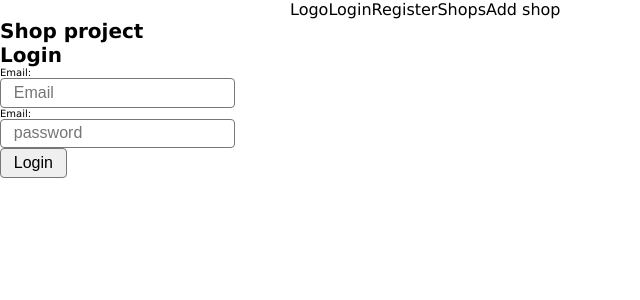
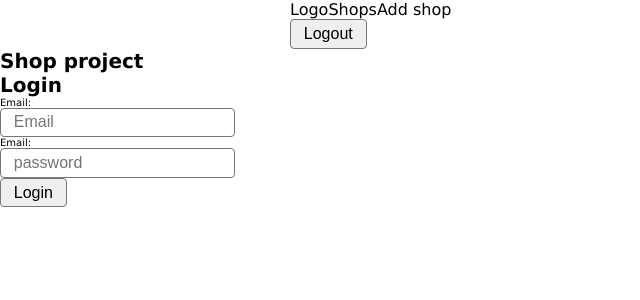
Before and after one commit to LukasZarnauskas/ShopWeb-atsiskaitymas, a React (Vite) app: page /login in a window 1280 px wide. Shown: the top 300 px of the page, without its empty margins (0-640 px from the left). Built offline with nearby package versions, Linux system fonts and the light colour scheme.

Commit message:
login, logout works

```diff
--- a/src/components/layout/Header.jsx
+++ b/src/components/layout/Header.jsx
@@ -1,27 +1,30 @@
 import React from 'react'
 import { NavLink } from 'react-router-dom'
+import { useAuthCtx } from '../../store/AuthProvider'
 
 function Header() {
+const { isLoggedIn, logout } = useAuthCtx()
+
   return (
     <div className='container'>
 <nav>
     <NavLink to={'/'}>
 Logo
     </NavLink>
-    <NavLink to={'/login'}>
+   {!isLoggedIn &&  <NavLink to={'/login'}>
 Login
-    </NavLink>
-    <NavLink to={'/register'}>
+    </NavLink>}
+    {!isLoggedIn &&  <NavLink to={'/register'}>
 Register
-    </NavLink>
-    <NavLink to={'/shops'}>
+    </NavLink>}
+    {isLoggedIn &&  <NavLink to={'/shops'}>
 Shops
-    </NavLink>
-    <NavLink to={'/add'}>
+    </NavLink>}
+    {isLoggedIn &&  <NavLink to={'/add'}>
 Add shop
-    </NavLink>
+    </NavLink>}
 </nav>
-
+{isLoggedIn && <button onClick={logout}>Logout</button>}
     </div>
   )
 }
--- a/src/pages/LoginPage.jsx
+++ b/src/pages/LoginPage.jsx
@@ -2,9 +2,11 @@ import React from 'react'
 import LoginForm from '../auth/LoginForm'
 import { auth } from '../firebase/firebase';
 import {signInWithEmailAndPassword } from "firebase/auth";
+import { useAuthCtx } from '../store/AuthProvider';
 
 function LoginPage() {
 
+const {login} = useAuthCtx()
 
 function userLoginFire({email, password}){
   signInWithEmailAndPassword(auth, email, password)
@@ -13,6 +15,7 @@ function userLoginFire({email, password}){
       const user = userCredential.user;
       // ...
       console.log('pavyko', user);
+      login(user)
     })
     .catch((error) => {
       const errorCode = error.code;
--- a/src/store/AuthProvider.jsx
+++ b/src/store/AuthProvider.jsx
@@ -11,14 +11,27 @@ const AuthContext = createContext({
 
 
 
+
 function AuthProvider({ children }) {
 const [user, setUser] = useState({})
 const [isLoading, setIsLoading] = useState(false)
 
+const isLoggedIn = !!user;
+
+
+function login(userObj) {
+setUser(userObj)
+}
+function logout() {
+setUser(null)
+}
 
 const authCtx = {
 user,
 isLoading,
+login,
+isLoggedIn,
+logout
 }
 
 
```
